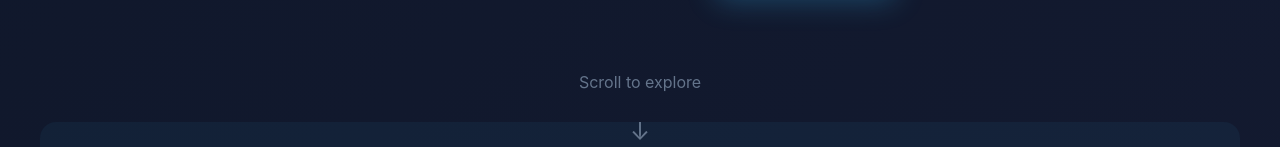
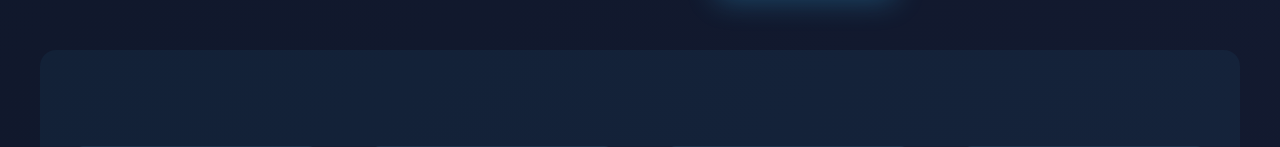
Before and after one commit to Mallikarjun85-bot/my-portfolio, a React (Create React App) app: page / in a window 1280 px wide. Shown: the part 753-900 px from the top of the page. Built offline with nearby package versions, Linux system fonts and the light colour scheme.

Commit message:
Small fixes

```diff
--- a/src/components/Hero.js
+++ b/src/components/Hero.js
@@ -73,7 +73,7 @@ const Hero = () => {
         </motion.div>
       </motion.div>
 
-      <motion.div className="hero-scroll" variants={itemVariants}>
+      {/* <motion.div className="hero-scroll" variants={itemVariants}>
         <span>Scroll to explore</span>
         <motion.div
           className="scroll-indicator"
@@ -82,7 +82,7 @@ const Hero = () => {
         >
           ↓
         </motion.div>
-      </motion.div>
+      </motion.div> */}
     </motion.section>
   );
 };
```
